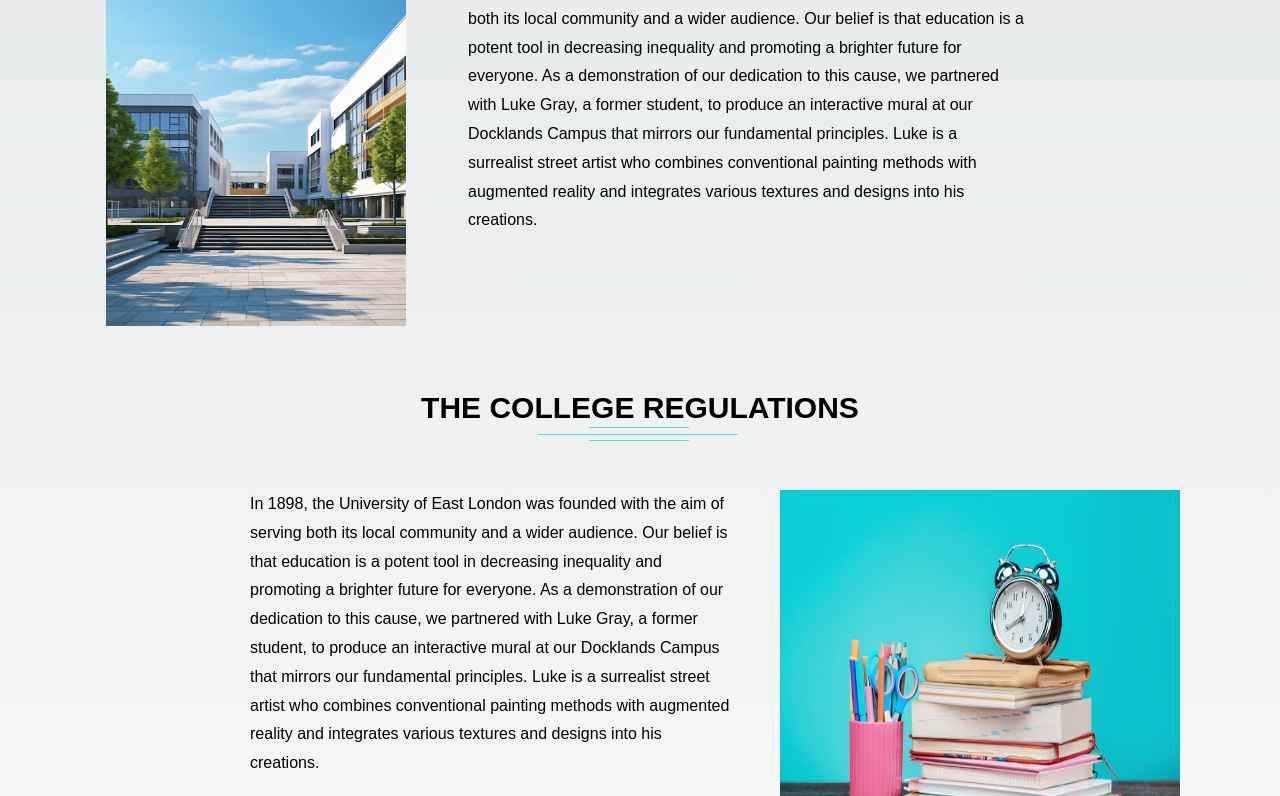
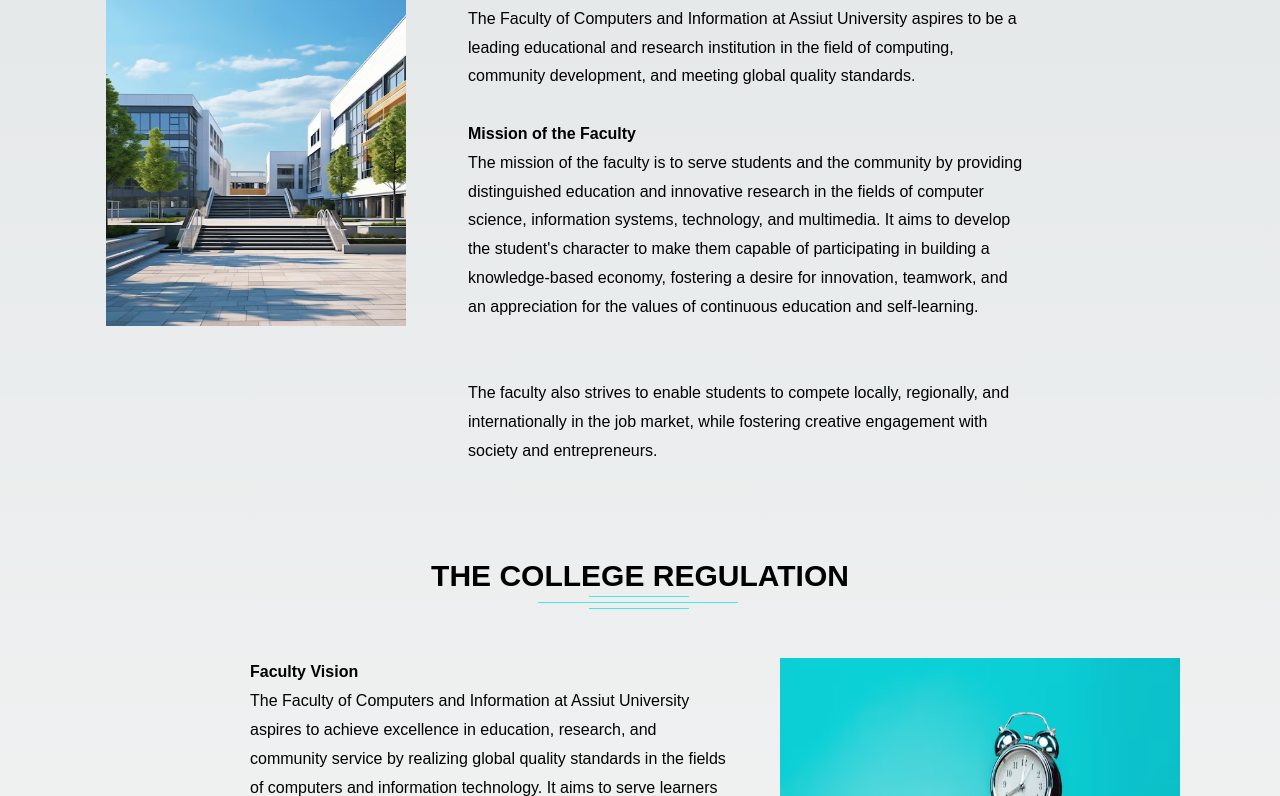
Before and after one commit to Zainab-Mohammed/portal, a Next.js app: page / in a window 1280 px wide. Shown: the part 1384-2180 px from the top of the page. Built offline with nearby package versions, Linux system fonts and the light colour scheme.

Commit message:
Student Schedule strict

```diff
--- a/Component/Navbar.js
+++ b/Component/Navbar.js
@@ -135,7 +135,9 @@
         localStorage.removeItem('authToken');
         setIsLoggedIn(false);
         setShowNotifications(false);
-        router.push('/');
+        localStorage.removeItem('role');
+        //router.push('/');
+        window.location.href = '/';
       } else {
         console.error('Logout failed:', await response.json());
       }
--- a/Component/SwiperComponent.js
+++ b/Component/SwiperComponent.js
@@ -57,12 +57,12 @@
                           <div className={style["details"]}>
                             <div className={style["name"]}>{doctor.username}</div>
                           </div>
-                          <div className={style["media-icons"]}>
+                          {/* <div className={style["media-icons"]}>
                             <a href="#"><i className="fab fa-facebook-f"></i></a>
                             <a href="#"><i className="fab fa-twitter"></i></a>
                             <a href="#"><i className="fab fa-instagram"></i></a>
                             <a href="#"><i className="fab fa-youtube"></i></a>
-                          </div>
+                          </div> */}
                         </div>
                       </div>
                     </div>
--- a/Component/sidebar.js
+++ b/Component/sidebar.js
@@ -8,6 +8,7 @@
 import {faBookOpenReader}  from '@fortawesome/free-solid-svg-icons';
 import Navbar from './Navbar';
 import {faArrowRightFromBracket} from '@fortawesome/free-solid-svg-icons';
+import { handleLogout } from './Navbar';
 
 export default function Sidebar({ setActiveComponent }) {
     return (
@@ -49,7 +50,7 @@
           </ul>
           <ul className={styles.logout}>
             <li className={styles["has-subnav"]}>
-              <a href="#/Logout">
+              <a href="#" onClick={handleLogout}>
               <FontAwesomeIcon className={`${styles.fa} ${styles.fa2x}`} icon={faArrowRightFromBracket} size="2xl" />
                 <span className={styles["nav-text"]}>Logout</span>
               </a>
--- a/pages/index.js
+++ b/pages/index.js
@@ -44,17 +44,67 @@
         <h3><span className={Styles.span1}><span className={Styles.span2}>About Us</span></span></h3>
         <div className={Styles.aboutContent}>
     <Image className={Styles.img}src="/view-school-building_23-2151031908.avif" alt="student seat for learning" width="250"height="300"/>
-            <p>In 1898, the University of East London was founded with the aim of serving both its local community and a wider audience. Our belief is that education is a potent tool in decreasing inequality and promoting a brighter future for everyone. As a demonstration of our dedication to this cause, we partnered with Luke Gray, a former student, to produce an interactive mural at our Docklands Campus that mirrors our fundamental principles. Luke is a surrealist street artist who combines conventional painting methods with augmented reality and integrates various textures and designs into his creations.</p>
-          </div>
+    <p>
+    <strong>Vision of the Faculty</strong>
+          <br />
+            The Faculty of Computers and Information at Assiut University aspires to be a leading
+            educational and research institution in the field of computing,
+            community development, and meeting global quality standards.
+            <br /><br />
+
+          <strong>Mission of the Faculty</strong>
+          <br />
+            The mission of the faculty is to serve students and the community by
+            providing distinguished education and innovative research in the
+            fields of computer science, information systems, technology, and
+            multimedia. It aims to develop the student's character to make them
+            capable of participating in building a knowledge-based economy,
+            fostering a desire for innovation, teamwork, and an appreciation for
+            the values of continuous education and self-learning.
+            <br /><br />
+            <br />
+            The faculty also strives to enable students to compete locally,
+            regionally, and internationally in the job market, while fostering
+            creative engagement with society and entrepreneurs.
+            <br /><br />
+        </p>
+        </div>
           </div>
   );
 };
 const CollegeRegulattions=()=>{
   return(
     <div className={Styles.about}>
-    <h3><span className={Styles.span1}><span className={Styles.span2}>THE COLLEGE REGULATIONS</span></span></h3>
+    <h3><span className={Styles.span1}><span className={Styles.span2}>THE COLLEGE REGULATION</span></span></h3>
     <div className={Styles.aboutContent2}>
-        <p>In 1898, the University of East London was founded with the aim of serving both its local community and a wider audience. Our belief is that education is a potent tool in decreasing inequality and promoting a brighter future for everyone. As a demonstration of our dedication to this cause, we partnered with Luke Gray, a former student, to produce an interactive mural at our Docklands Campus that mirrors our fundamental principles. Luke is a surrealist street artist who combines conventional painting methods with augmented reality and integrates various textures and designs into his creations.<br/>
+        <p><strong>Faculty Vision</strong><br />
+          The Faculty of Computers and Information at Assiut University aspires to achieve excellence
+          in education, research, and community service by realizing global
+          quality standards in the fields of computers and information
+          technology. It aims to serve learners locally, regionally, and
+          internationally.<br /><br />
+
+          <strong>Faculty Mission</strong><br />
+          The mission of the faculty is represented in the following:<br />
+          - Developing the personal and intellectual skills of learners through
+          advanced research and learning in the fields of computer science,
+          information systems, and multimedia, with the goal of creating
+          graduates who are eager for teamwork, love innovation, and are
+          capable of competing locally, regionally, and internationally.<br />
+          - Developing programs that keep pace with labor market needs and the
+          advancements of learning, using modern methodologies and tools in a
+          forward-thinking, innovative manner.<br />
+          - Promoting a culture of continuous learning and the values of
+          lifelong education through innovative and interactive teaching
+          methods that meet the needs of society.<br />
+          - Conducting applied research that serves the fields of the faculty
+          through interdisciplinary studies to achieve scientific and practical
+          goals, fostering entrepreneurship and addressing societal
+          challenges.<br />
+          - Providing distinguished community services in the faculty's
+          fields.<br />
+          - Encouraging the adoption of innovative, creative, and leading
+          initiatives.<br/>
         <button><Link href="../TheList">
       Click to read more <FontAwesomeIcon icon={faArrowRight} /></Link>
     </button></p>
```
Also changed, not shown: pages/StudentSchedule.js (+14 -6 lines), Lib/list.js.
